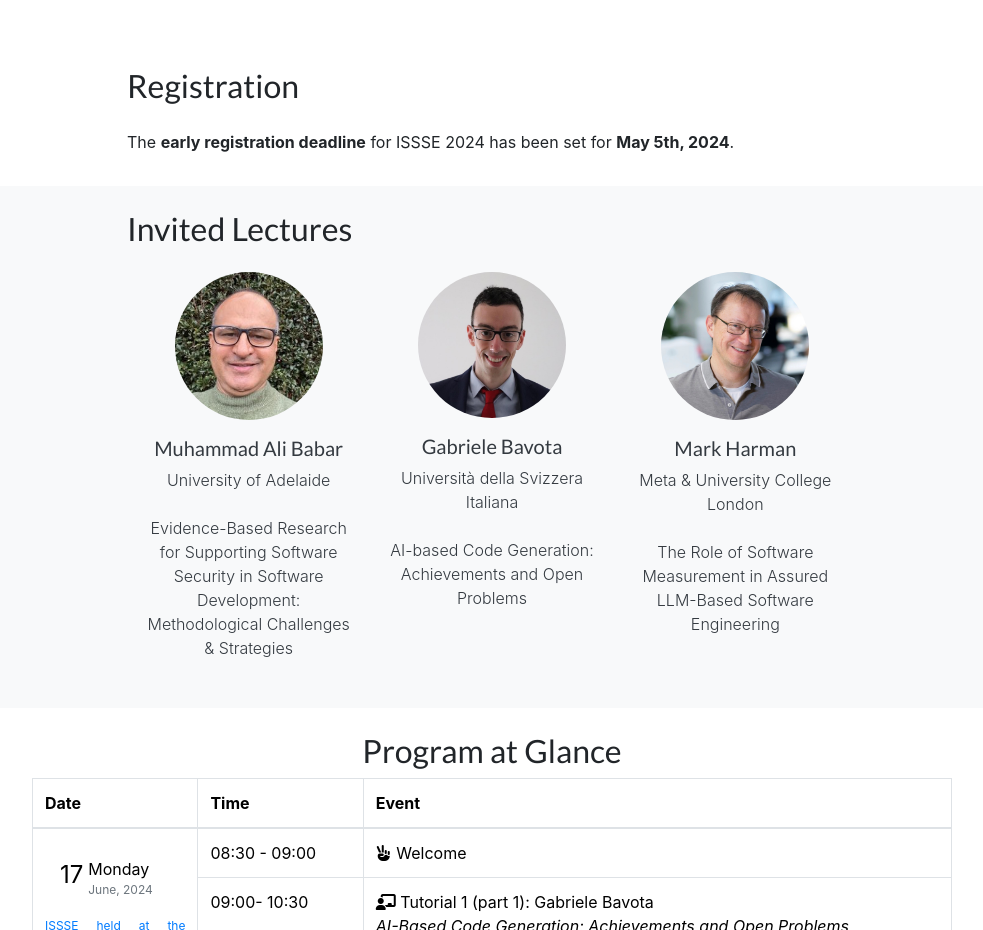
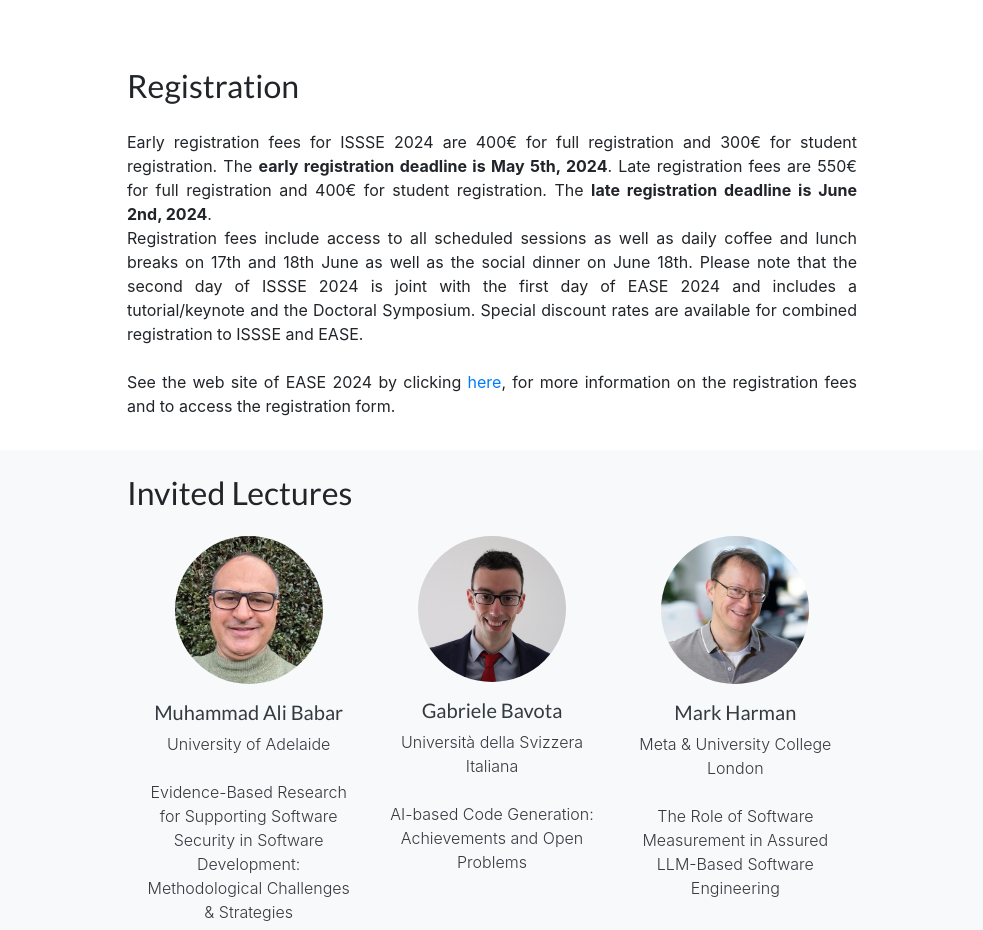
Before and after one commit to SeSaLabUnisa/ISSSE-2024, a website with bundled scripts: page index.html in a window 1280 px wide. Shown: the part 2818-3748 px from the top of the page, without its empty margins (148-1131 px from the left). Built offline with nearby package versions, Linux system fonts and the light colour scheme.

Commit message:
Add Registration Information and form

```diff
--- a/index.html
+++ b/index.html
@@ -279,7 +279,12 @@
         <div class="col-lg-8 mx-auto my-4">
           <h2 class="section-heading">Registration</h2>
           <p class="mt-4 mb-2 text-justify">
-            The <b>early registration deadline</b> for ISSSE 2024 has been set for <b>May 5th, 2024</b>.
+
+            Early registration fees for ISSSE 2024 are 400€ for full registration and 300€ for student registration. The <b>early registration deadline is May 5th, 2024</b>. Late registration fees are 550€ for full registration and 400€ for student registration.
+            The <b>late registration deadline is June 2nd, 2024</b>.<br> Registration fees include access to all scheduled sessions as well as daily coffee and lunch breaks on 17th and 18th June as well as the social dinner on June 18th.
+            Please note that the second day of ISSSE 2024 is joint with the first day of EASE 2024 and includes a tutorial/keynote and the Doctoral Symposium. Special discount rates are available for combined registration to ISSSE and EASE.<br><br>
+            See the web site of EASE 2024 by clicking <a href="https://conf.researchr.org/attending/ease-2024/registration">here</a>, for more information on the registration fees and to access the registration form.
+
           </p>
         </div>
       </div>
```
